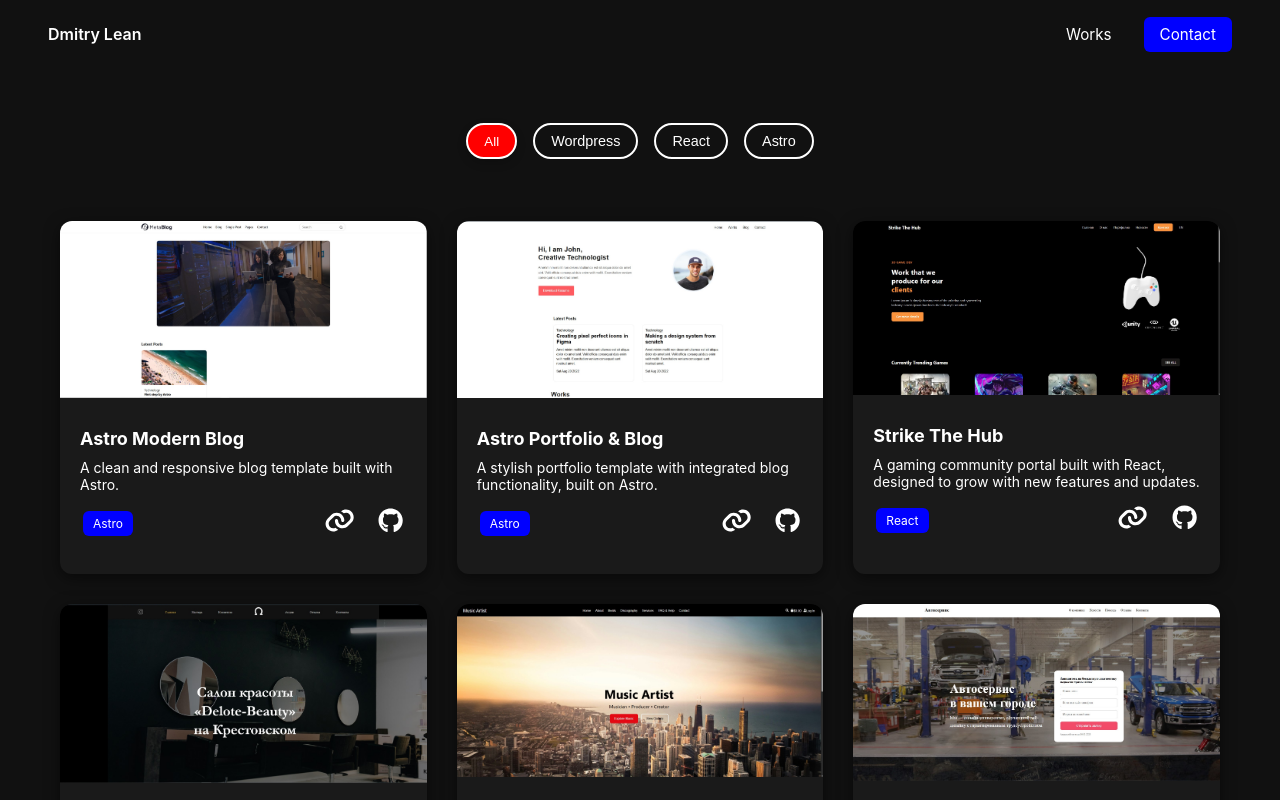
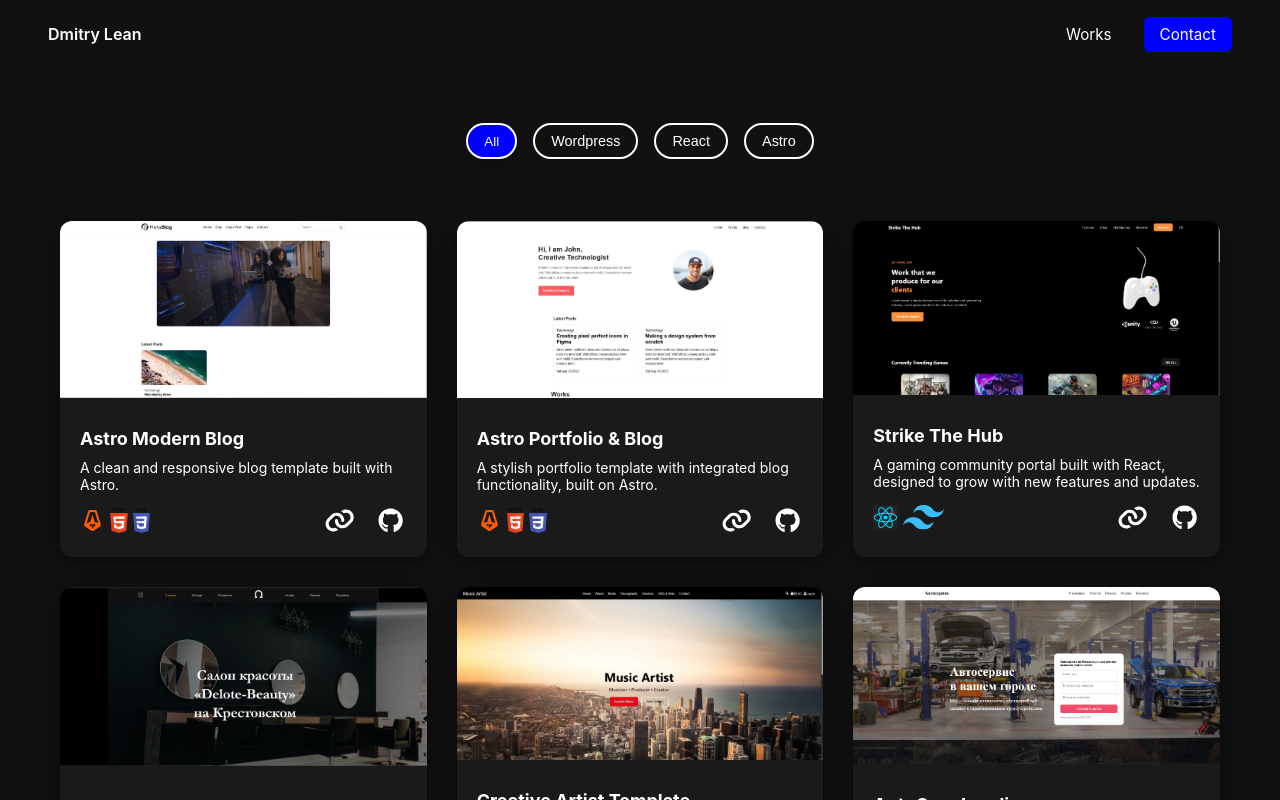
Before and after one commit to dmitrylean/react-portfolio, a React (Create React App) app: page /works in a window 1280 px wide. Built offline with nearby package versions, Linux system fonts and the light colour scheme.

Commit message:
add icons

```diff
--- a/src/components/WorksSection.css
+++ b/src/components/WorksSection.css
@@ -49,6 +49,7 @@
 
 .tags {
   margin-bottom: 15px;
+  display: none;
 }
 
 .tags span {
@@ -83,6 +84,16 @@
   justify-content: space-between;
 }
 
+.tech-icons {
+  display: flex;
+  flex-direction: row;
+  gap: 5px;
+}
+
+.tech-icon img {
+  height: 25px;
+}
+
 /* Filter */
 
 .filters {
@@ -105,13 +116,13 @@
 }
 
 .filter-btn:hover {
-  background: blue;
+  background: rgb(95, 98, 235);
   color: #fff;
 }
 
 .filter-active {
   padding: 0.5rem 1rem;
-  background: red;
+  background: blue;
   color: #fff;
   border: 2px solid white;
   border-radius: 25px;
--- a/src/components/WorksSection.jsx
+++ b/src/components/WorksSection.jsx
@@ -17,6 +17,7 @@ export default function Works() {
   const [activeFilter, setActiveFilter] = useState("all");
   const projectsRefs = useRef([]);
 
+  // filter projects by stack
   const filteredProjects =
     activeFilter === "all"
       ? projectData
@@ -57,16 +58,33 @@ export default function Works() {
                 <div className="project-image">
                   <img src={project.img} alt={project.title} />
                 </div>
+
                 <div className="project-content">
                   <h3>{project.title}</h3>
                   <p>{project.description}</p>
+
                   <div className="project-meta">
+                    {/* Tags */}
                     <div className="tags">
                       {project.stack.split(",").map((tag, i) => (
                         <span key={i}>{tag.trim()}</span>
                       ))}
                     </div>
+
+                    {/* Tech icons */}
+                    <div className="tech-icons">
+                      {(Array.isArray(project.icons) ? project.icons : [project.icons]).map(
+                        (icon, i) => (
+                          <div className="tech-icon" key={i}>
+                            <img src={icon} alt={`icon-${i}`} />
+                          </div>
+                        )
+                      )}
+                    </div>
+
+                    {/* Links */}
                     <div className="links">
+                      {project.demo && (
                         <a
                           href={project.demo}
                           target="_blank"
@@ -74,6 +92,8 @@ export default function Works() {
                         >
                           <FontAwesomeIcon icon={faLink} className="icon" />
                         </a>
+                      )}
+                      {project.github && (
                         <a
                           href={project.github}
                           target="_blank"
@@ -81,6 +101,7 @@ export default function Works() {
                         >
                           <FontAwesomeIcon icon={faGithub} className="icon" />
                         </a>
+                      )}
                     </div>
                   </div>
                 </div>
--- a/src/data/portfolio.json
+++ b/src/data/portfolio.json
@@ -7,7 +7,8 @@
     "description": "A clean and responsive blog template built with Astro.",
     "stack": "Astro",
     "demo": "https://astro-blogdev.netlify.app",
-    "github": "https://github.com/dmitrylean/astro-blog"
+    "github": "https://github.com/dmitrylean/astro-blog",
+    "icons": ["/svg/astro-svgrepo-com.svg", "/svg/html5.svg", "/svg/css3.svg"]
   },
   {
     "category": "astro",
@@ -17,7 +18,8 @@
     "description": "A stylish portfolio template with integrated blog functionality, built on Astro.",
     "stack": "Astro",
     "demo": "https://astroblogportfolio.netlify.app",
-    "github": "https://github.com/dmitrylean/astroblogportfolio"
+    "github": "https://github.com/dmitrylean/astroblogportfolio",
+    "icons": ["/svg/astro-svgrepo-com.svg", "/svg/html5.svg", "/svg/css3.svg"]
   },
   {
     "category": "react",
@@ -27,7 +29,8 @@
     "description": "A gaming community portal built with React, designed to grow with new features and updates.",
     "stack": "React",
     "demo": "https://strikethehub.netlify.app",
-    "github": "https://github.com/dmitrylean/strikethehub"
+    "github": "https://github.com/dmitrylean/strikethehub",
+    "icons": ["/svg/react.svg", "/svg/tailwind.svg"]
   },
   {
     "category": "wordpress",
@@ -36,7 +39,8 @@
     "detailsTitle": "Beauty Salon WordPress Theme",
     "description": "A modern WordPress theme designed for beauty salons and wellness studios.",
     "stack": "Wordpress",
-    "demo": "http://crashtheroutine.site/delote-beauty"
+    "demo": "http://crashtheroutine.site/delote-beauty",
+    "icons": ["/svg/wordpress.svg", "/svg/html5.svg", "/svg/css3.svg"]
   },
   {
     "category": "react",
@@ -46,7 +50,8 @@
     "description": "A React template tailored for musicians, beatmakers, designers, artists, and other creative professionals.",
     "stack": "React",
     "demo": "https://musicprojectreact.netlify.app",
-    "github": "https://github.com/dmitrylean/musicartist-reactapp"
+    "github": "https://github.com/dmitrylean/musicartist-reactapp",
+    "icons": ["/svg/react.svg"]
   },
   {
     "category": "wordpress",
@@ -55,7 +60,8 @@
     "detailsTitle": "Car Service Landing Page",
     "description": "A sleek landing page for auto repair services, built with HTML/CSS and adaptable to WordPress.",
     "stack": "Wordpress",
-    "demo": "https://carservice-web.netlify.app/"
+    "demo": "https://carservice-web.netlify.app/",
+    "icons": ["/svg/wordpress.svg", "/svg/html5.svg", "/svg/css3.svg"]
   },
   {
     "category": "wordpress",
@@ -64,7 +70,8 @@
     "detailsTitle": "Hotel Landing Page",
     "description": "A professional hotel landing page designed with HTML/CSS and easily transferable to WordPress.",
     "stack": "Wordpress",
-    "demo": "https://dolinahotel.netlify.app/"
+    "demo": "https://dolinahotel.netlify.app/",
+    "icons": ["/svg/wordpress.svg", "/svg/html5.svg", "/svg/css3.svg"]
   },
   {
     "category": "react",
@@ -74,7 +81,8 @@
     "description": "A premium landing page for luxury car detailing services, built with HTML/CSS and React, adaptable to WordPress.",
     "stack": "React",
     "demo": "https://luxurycar-reactlanding.netlify.app/",
-    "github": "https://github.com/dmitrylean/react-landing-luxurycar"
+    "github": "https://github.com/dmitrylean/react-landing-luxurycar",
+    "icons": ["/svg/react.svg"]
   },
   {
     "category": "wordpress",
@@ -83,7 +91,8 @@
     "detailsTitle": "Software Studio Landing Page",
     "description": "A modern landing page for software development studios, built with HTML/CSS and ready for WordPress.",
     "stack": "Wordpress",
-    "demo": "https://softerio-tech.netlify.app/"
+    "demo": "https://softerio-tech.netlify.app/",
+    "icons": ["/svg/wordpress.svg", "/svg/html5.svg", "/svg/css3.svg"]
   },
   {
     "category": "wordpress",
@@ -92,7 +101,8 @@
     "detailsTitle": "Sports Car Rental Landing Page",
     "description": "A dynamic landing page for sports car rental services, designed in HTML/CSS and adaptable to WordPress.",
     "stack": "Wordpress",
-    "demo": "https://sportcarrent.netlify.app"
+    "demo": "https://sportcarrent.netlify.app",
+    "icons": ["/svg/wordpress.svg", "/svg/html5.svg", "/svg/css3.svg"]
   },
   {
     "category": "wordpress",
@@ -101,7 +111,8 @@
     "detailsTitle": "Mountain Hiking Tours Landing Page",
     "description": "A travel landing page for guided mountain hikes, created with HTML/CSS and adaptable to WordPress.",
     "stack": "Wordpress",
-    "demo": "https://mountainwalking.netlify.app"
+    "demo": "https://mountainwalking.netlify.app",
+    "icons": ["/svg/wordpress.svg", "/svg/html5.svg", "/svg/css3.svg"]
   },
   {
     "category": "wordpress",
@@ -110,6 +121,7 @@
     "detailsTitle": "Real Estate agency landing",
     "description": "A travel landing page for guided mountain hikes, created with HTML/CSS and adaptable to WordPress.",
     "stack": "Wordpress",
-    "demo": "https://blitzestate-landing.netlify.app"
+    "demo": "https://blitzestate-landing.netlify.app",
+    "icons": ["/svg/wordpress.svg", "/svg/html5.svg", "/svg/css3.svg"]
   }
 ]
```
Also changed, not shown: public/svg/React.svg. Lines whose indentation alone changed are shown as unchanged.
